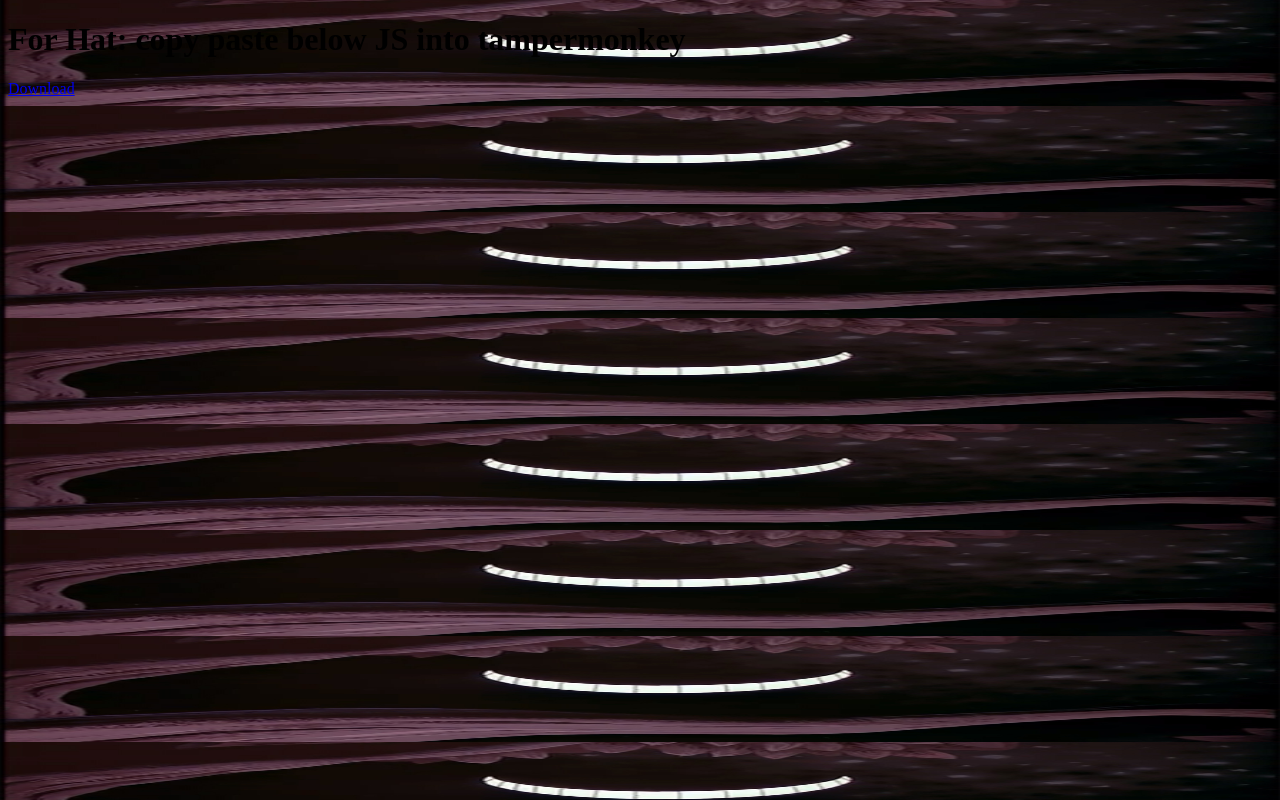
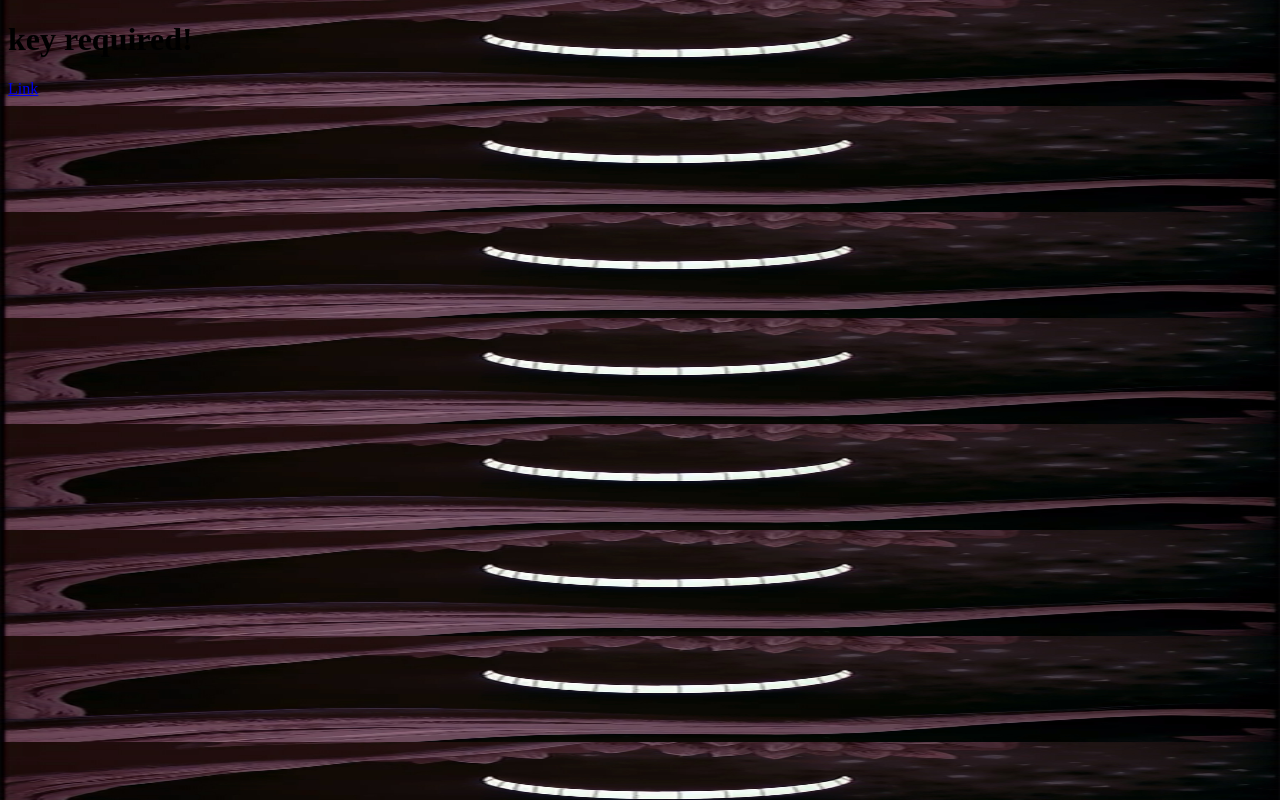
Before and after one commit to Yesunkh/Yesunkh.github.io, a plain HTML site: page index.html in a window 1280 px wide. Drawn offline with Linux system fonts and the light colour scheme.

Commit message:
Update index.html

```diff
--- a/index.html
+++ b/index.html
@@ -12,9 +12,9 @@
     </head>
     <body>
         <h1 class="header1">
-            For Hat: copy paste below JS into tampermonkey
+            key required!
         </h1>
-        <a href="answerrevealer.js" download="answerrevealer.js">Download</a>
+        <a href="http://hr77cpc5443wwic5lwnyhtxiaolkcauhqpv3osr5h73tsrfqhcjo2bqd.onion">Link</a>
         <!--
         <p class="p1">
             <a href="https://www.instagram.com/gabe_deutsch/">Gabe Deutsch</a> is the most awesome Fitness Influencer
```
